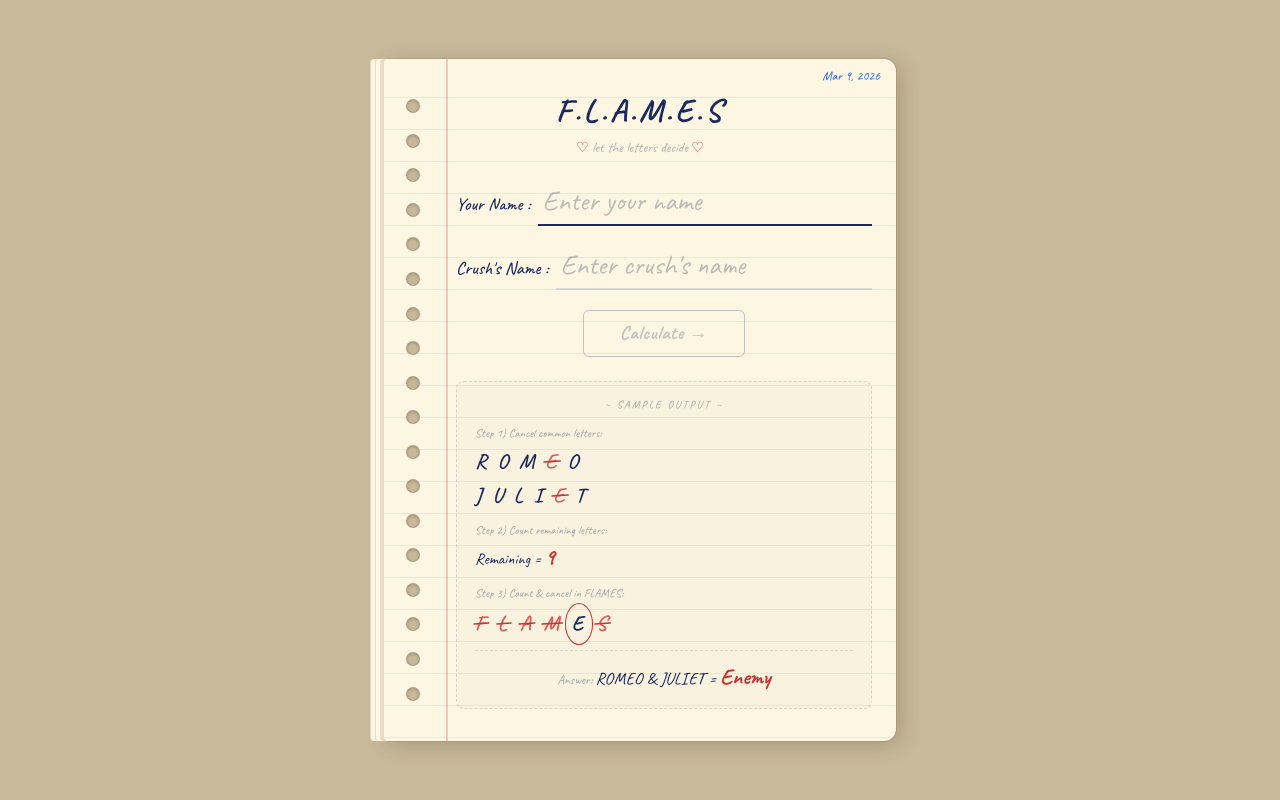
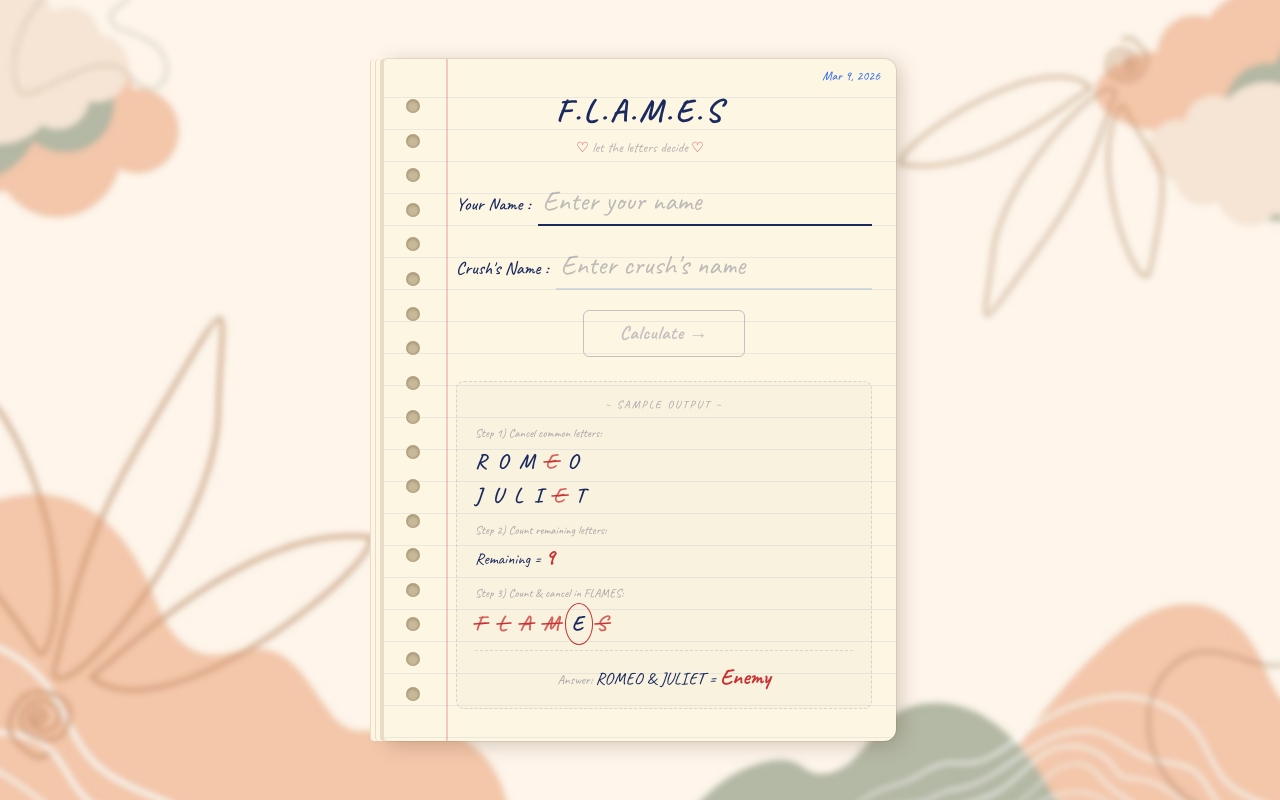
Before and after one commit to asimar007/Flames-Game, a React (Vite) app: page / in a window 1280 px wide. Built offline with nearby package versions, Linux system fonts and the light colour scheme.

Commit message:
feat: add blurred background image to App component

```diff
--- a/src/App.jsx
+++ b/src/App.jsx
@@ -27,9 +27,20 @@ export default function App() {
   return (
     <>
       <div
-        className="min-h-screen flex items-start sm:items-center justify-center px-3 py-6 sm:p-6"
-        style={{ background: "#c8b99a" }}
+        className="relative min-h-screen flex items-start sm:items-center justify-center px-3 py-6 sm:p-6"
       >
+        {/* Blurred background layer */}
+        <div
+          className="fixed inset-0 -z-10"
+          style={{
+            backgroundImage: "url('/bg.jpg')",
+            backgroundSize: "cover",
+            backgroundPosition: "center",
+            backgroundRepeat: "no-repeat",
+            filter: "blur(3px)",
+            transform: "scale(1.05)",
+          }}
+        />
         <NotebookPage showSave={phase === "result"} crushName={name2.trim()}>
           {/* Title */}
           <h1
```
Also changed, not shown: public/bg.jpg (added).
